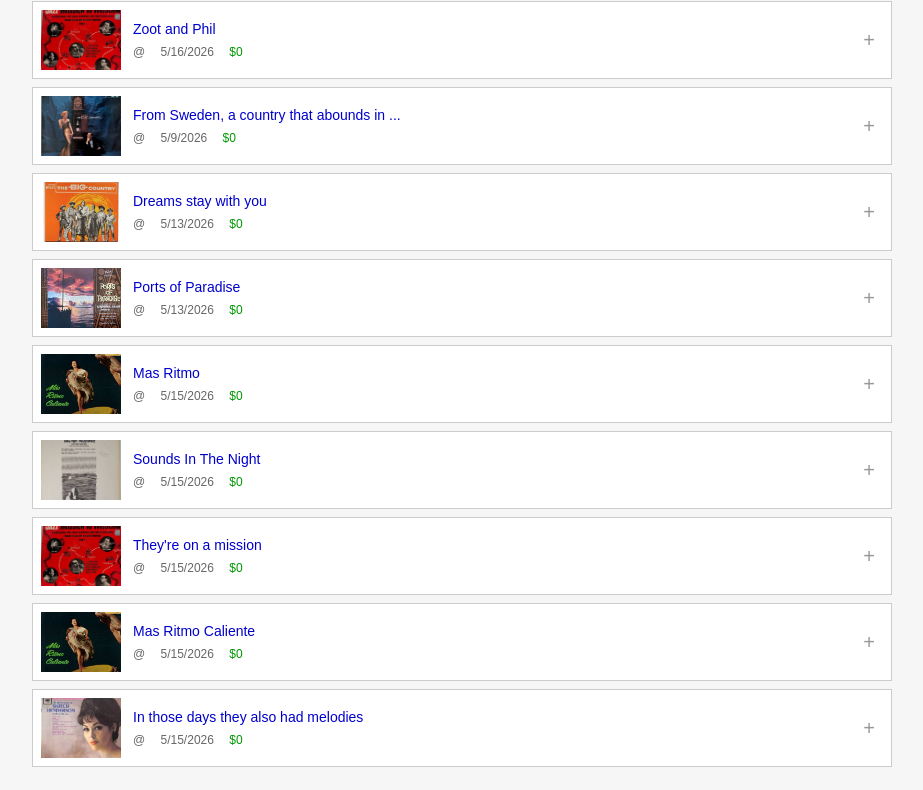
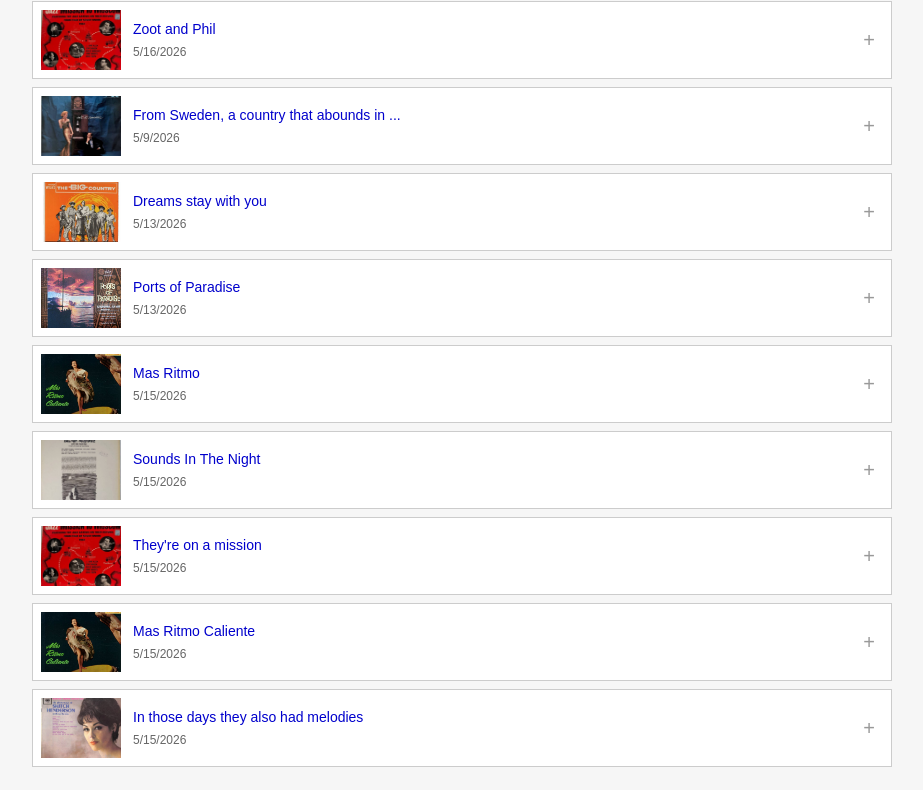
Before and after one commit to jpjamipark/great-instrumental-music, a website: page index.html in a window 1280 px wide. Shown: the part 198-988 px from the top of the page, without its empty margins (178-1101 px from the left). Drawn offline with Linux system fonts and the light colour scheme.

Commit message:
Remove location and price from post display

```diff
--- a/index.html
+++ b/index.html
@@ -54,9 +54,7 @@
             <div class="post-info">
               <h2 class="post-title">${escapeHtml(post.title)}</h2>
               <p class="post-meta">
-                <span class="location">${escapeHtml(post.location)}</span>
                 <span class="date">${date}</span>
-                <span class="price">${escapeHtml(post.price)}</span>
               </p>
             </div>
             <span class="toggle">+</span>
```
